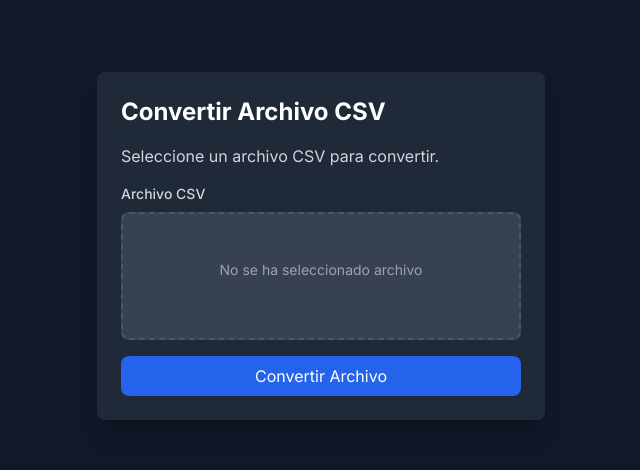
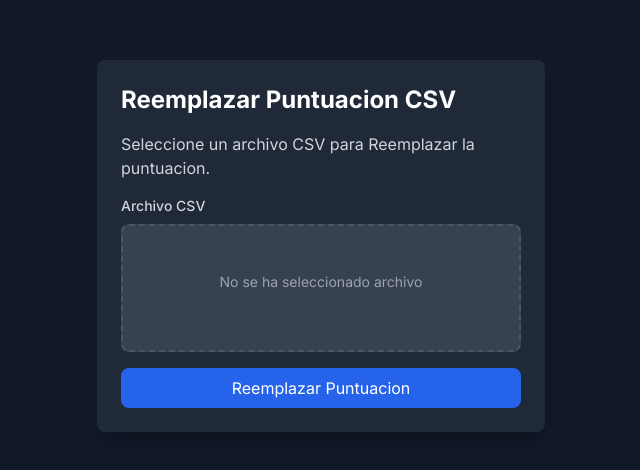
Before and after one commit to DreamWeavers-interactive-studio/csv-converter, a Next.js app: page / in a window 1280 px wide. Shown: the part 154-624 px from the top of the page, without its empty margins (319-959 px from the left). Built offline with nearby package versions, Linux system fonts and the light colour scheme.

Commit message:
update txt

```diff
--- a/src/components/CSVUploader.js
+++ b/src/components/CSVUploader.js
@@ -47,8 +47,8 @@ export default function CSVConverter() {
     return (
         <div className="flex items-center justify-center min-h-screen bg-gray-900">
             <div className="w-full max-w-md p-6 bg-gray-800 rounded-lg shadow-xl">
-                <h2 className="mb-4 text-2xl font-bold text-white">Convertir Archivo CSV</h2>
-                <p className="mb-4 text-gray-300">Seleccione un archivo CSV para convertir.</p>
+                <h2 className="mb-4 text-2xl font-bold text-white">Reemplazar Puntuacion CSV</h2>
+                <p className="mb-4 text-gray-300">Seleccione un archivo CSV para Reemplazar la puntuacion.</p>
                 <form onSubmit={convertAndDownload}>
                     <div className="mb-4">
                         <label className="block mb-2 text-sm font-medium text-gray-300" htmlFor="csv-file">
@@ -75,7 +75,7 @@ export default function CSVConverter() {
                         type="submit"
                         className="w-full px-4 py-2 text-white bg-blue-600 rounded-lg hover:bg-blue-700 focus:outline-none focus:ring-2 focus:ring-blue-500 focus:ring-opacity-50"
                     >
-                        Convertir Archivo
+                        Reemplazar Puntuacion
                     </button>
                 </form>
             </div>
```
